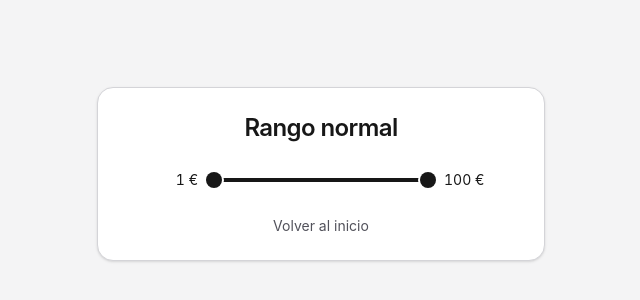
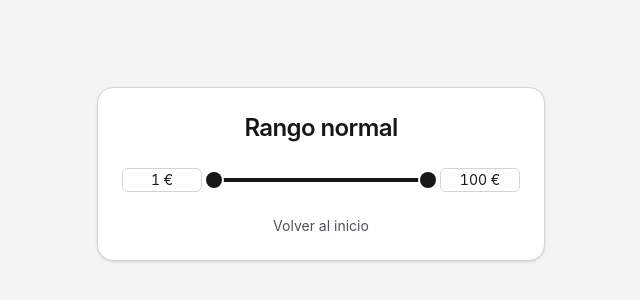
Before and after one commit to adrilerna94/mango-range, a Next.js app: page /exercise1 in a window 1280 px wide. Shown: the part 226-526 px from the top of the page, without its empty margins (319-959 px from the left). Built offline with nearby package versions, Linux system fonts and the light colour scheme; no server answers.

Commit message:
feat(range): make editable labels look editable
Show the labels as fields with a visible border, so the affordance also
works on touch devices. While editing, keep the euro sign next to the
input, hide the native number spinners and keep the same size to avoid
layout shifts.

```diff
--- a/src/components/range/editable-label.tsx
+++ b/src/components/range/editable-label.tsx
@@ -18,8 +18,11 @@ export function EditableLabel({
   });
   const text = formatCurrency(value);
 
+  // Los dos estados miden lo mismo (w-20 h-6) para que no haya saltos de
+  // layout al empezar o terminar la edición.
   if (isEditing) {
     return (
+      <span className="inline-flex h-6 w-20 items-center gap-1 rounded-md border border-accent bg-surface px-2 text-sm tabular-nums focus-within:outline-2 focus-within:outline-accent">
         <input
           type="number"
           inputMode="numeric"
@@ -27,18 +30,22 @@ export function EditableLabel({
           aria-label={label}
           autoFocus
           {...inputProps}
-        className="w-20 rounded border border-border bg-surface px-1 text-sm tabular-nums"
+          // Sin las flechas nativas de type="number", que no encajan en la etiqueta.
+          className="w-full min-w-0 [appearance:textfield] bg-transparent text-right outline-none [&::-webkit-inner-spin-button]:appearance-none [&::-webkit-outer-spin-button]:appearance-none"
         />
+        <span aria-hidden="true">€</span>
+      </span>
     );
   }
 
+  // Aspecto de campo siempre visible: también en táctil, donde no hay hover.
   return (
     <button
       ref={buttonRef}
       type="button"
       aria-label={`Editar ${label.toLowerCase()}: ${text}`}
       onClick={startEditing}
-      className="cursor-pointer rounded px-1 text-sm tabular-nums hover:underline focus-visible:outline-2 focus-visible:outline-accent"
+      className="h-6 w-20 cursor-pointer rounded-md border border-border bg-surface px-2 text-sm tabular-nums transition-colors hover:border-accent focus-visible:outline-2 focus-visible:outline-accent"
     >
       {text}
     </button>
```
Also changed, not shown: 2 other files (tests, documents, lock files or other folders). Lines whose indentation alone changed are shown as unchanged.
